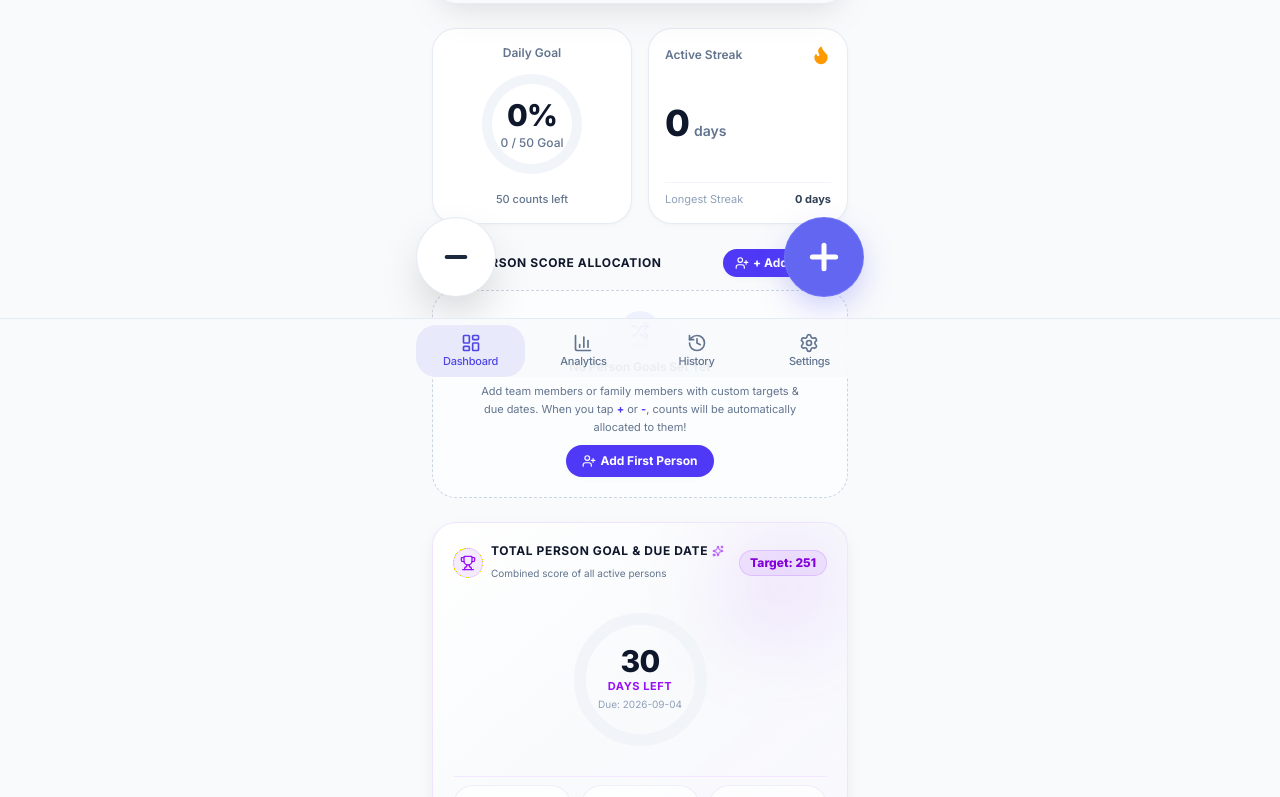
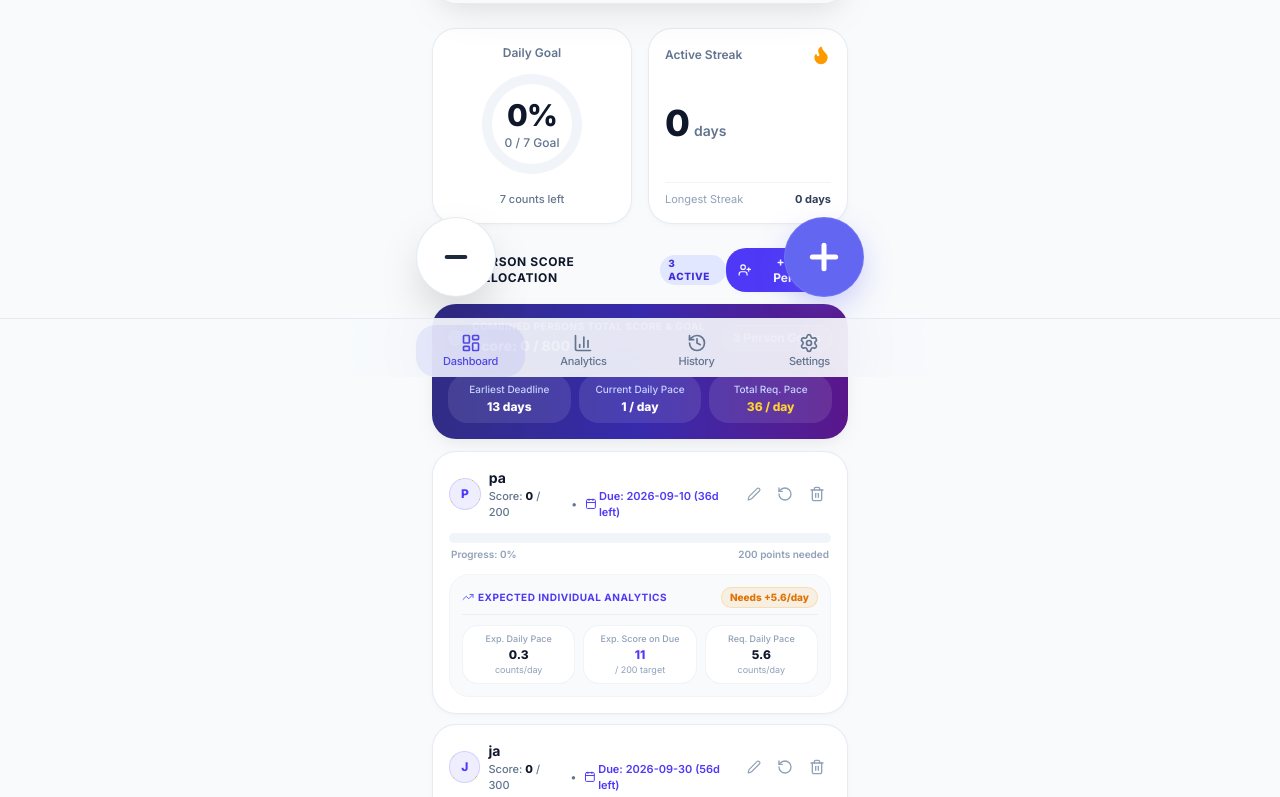
Before and after one commit to jaylimbasiya93/dailycounter, a React (Vite) app: page / in a window 1280 px wide. Shown: the part 423-1220 px from the top of the page. Built offline with nearby package versions, Linux system fonts and the light colour scheme.

Commit message:
feat: implement analytics dashboard with trend charts, hourly patterns, and calendar heatmap views

```diff
--- a/src/context/AppDataContext.tsx
+++ b/src/context/AppDataContext.tsx
@@ -1,7 +1,7 @@
 import React, { createContext, useContext, useState, useEffect, useMemo, type ReactNode } from 'react';
 import type { MomentumEntry, PersonTarget, AppSettings, TabType, DayLog, AnalyticsSummary, HourlyStat, WeekdayStat } from '../types';
-import { DEFAULT_SETTINGS, generateSeedEntries } from '../utils/mockData';
-import { getLocalDateStr, getDaysDifference, getFutureDateStr } from '../utils/date';
+import { DEFAULT_SETTINGS, DEFAULT_PERSONS, generateSeedEntries } from '../utils/mockData';
+import { getLocalDateStr, getDaysDifference, getFutureDateStr, getDueDateTimestamp } from '../utils/date';
 import { soundEffects } from '../utils/audio';
 import { hapticLight, hapticMedium, hapticSuccess } from '../utils/haptics';
 import confetti from 'canvas-confetti';
@@ -80,12 +80,15 @@ export const AppProvider: React.FC<{ children: ReactNode }> = ({ children }) =>
     try {
       const saved = localStorage.getItem(LOCAL_STORAGE_PERSONS_KEY);
       if (saved) {
-        return JSON.parse(saved);
+        const parsed = JSON.parse(saved);
+        if (Array.isArray(parsed) && parsed.length > 0) {
+          return parsed;
+        }
       }
     } catch {
       // Fallback
     }
-    return [];
+    return DEFAULT_PERSONS;
   });
 
   const [activeTab, setActiveTab] = useState<TabType>('dashboard');
@@ -602,12 +605,24 @@ export const AppProvider: React.FC<{ children: ReactNode }> = ({ children }) =>
 
     setEntries((prev) => [newEntry, ...prev]);
 
-    // Randomly allocate score to 1 person
+    // Allocate score to person whose due date is nearest
     setPersons((prevPersons) => {
       if (prevPersons.length === 0) return prevPersons;
-      const randIdx = Math.floor(Math.random() * prevPersons.length);
-      return prevPersons.map((p, idx) =>
-        idx === randIdx ? { ...p, score: p.score + amount } : p
+
+      let targetPerson = prevPersons[0];
+      let minTime = getDueDateTimestamp(targetPerson.dueDate);
+
+      for (let i = 1; i < prevPersons.length; i++) {
+        const p = prevPersons[i];
+        const pTime = getDueDateTimestamp(p.dueDate);
+        if (pTime < minTime) {
+          minTime = pTime;
+          targetPerson = p;
+        }
+      }
+
+      return prevPersons.map((p) =>
+        p.id === targetPerson.id ? { ...p, score: p.score + amount } : p
       );
     });
 
@@ -634,14 +649,27 @@ export const AppProvider: React.FC<{ children: ReactNode }> = ({ children }) =>
 
     setEntries((prev) => [newEntry, ...prev]);
 
-    // Randomly subtract score from 1 person
+    // Subtract score from person whose due date is nearest
     setPersons((prevPersons) => {
       if (prevPersons.length === 0) return prevPersons;
+
       const personsWithScore = prevPersons.filter((p) => p.score > 0);
       const candidates = personsWithScore.length > 0 ? personsWithScore : prevPersons;
-      const selected = candidates[Math.floor(Math.random() * candidates.length)];
+
+      let targetPerson = candidates[0];
+      let minTime = getDueDateTimestamp(targetPerson.dueDate);
+
+      for (let i = 1; i < candidates.length; i++) {
+        const p = candidates[i];
+        const pTime = getDueDateTimestamp(p.dueDate);
+        if (pTime < minTime) {
+          minTime = pTime;
+          targetPerson = p;
+        }
+      }
+
       return prevPersons.map((p) =>
-        p.id === selected.id ? { ...p, score: Math.max(0, p.score - amount) } : p
+        p.id === targetPerson.id ? { ...p, score: Math.max(0, p.score - amount) } : p
       );
     });
 
@@ -711,7 +739,7 @@ export const AppProvider: React.FC<{ children: ReactNode }> = ({ children }) =>
 
   const resetData = () => {
     setEntries([]);
-    setPersons([]);
+    setPersons(DEFAULT_PERSONS);
     setSettings(DEFAULT_SETTINGS);
     localStorage.removeItem(LOCAL_STORAGE_ENTRIES_KEY);
     localStorage.removeItem(LOCAL_STORAGE_SETTINGS_KEY);
--- a/src/utils/date.ts
+++ b/src/utils/date.ts
@@ -29,3 +29,18 @@ export function getDaysDifference(targetDateStr: string, fromDateStr: string = g
     return 30;
   }
 }
+
+export function getDueDateTimestamp(dueDateStr?: string): number {
+  if (!dueDateStr) return Infinity;
+  try {
+    const parts = dueDateStr.split('-').map(Number);
+    if (parts.length === 3 && !isNaN(parts[0]) && !isNaN(parts[1]) && !isNaN(parts[2])) {
+      return new Date(parts[0], parts[1] - 1, parts[2]).getTime();
+    }
+    const parsed = Date.parse(dueDateStr);
+    if (!isNaN(parsed)) return parsed;
+  } catch {
+    // fallback
+  }
+  return Infinity;
+}
--- a/src/utils/mockData.ts
+++ b/src/utils/mockData.ts
@@ -1,9 +1,9 @@
-import type { MomentumEntry, AppSettings } from '../types';
+import type { MomentumEntry, AppSettings, PersonTarget } from '../types';
 import { getFutureDateStr } from './date';
 
 export const DEFAULT_SETTINGS: AppSettings = {
   valuePerMomentum: 50,
-  dailyGoal: 50,
+  dailyGoal: 7,
   lifetimeGoal: 251,
   dueDate: getFutureDateStr(30),
   reminderTime: '20:00',
@@ -12,6 +12,34 @@ export const DEFAULT_SETTINGS: AppSettings = {
   hapticsEnabled: true,
   userName: 'Jay',
 };
+
+export const DEFAULT_PERSONS: PersonTarget[] = [
+  {
+    id: 'person-pa',
+    name: 'pa',
+    score: 0,
+    target: 200,
+    dueDate: '2026-09-10',
+    createdAt: 1700000000000,
+  },
+  {
+    id: 'person-ja',
+    name: 'ja',
+    score: 0,
+    target: 300,
+    dueDate: '2026-09-30',
+    createdAt: 1700000000001,
+  },
+  {
+    id: 'person-hi',
+    name: 'hi',
+    score: 0,
+    target: 300,
+    dueDate: '2026-08-18',
+    createdAt: 1700000000002,
+  },
+];
+
 
 // Generate 60 days of realistic historical seed data
 export function generateSeedEntries(): MomentumEntry[] {
--- a/src/views/AnalyticsView.tsx
+++ b/src/views/AnalyticsView.tsx
@@ -33,12 +33,22 @@ import {
 import { motion } from 'framer-motion';
 
 export const AnalyticsView: React.FC = () => {
-  const { dayLogs, analytics, settings, todayDateStr } = useApp();
+  const { dayLogs, analytics, settings, todayDateStr, weeklyAverage } = useApp();
 
   type PeriodType = 'hourly_all' | 'hourly_today' | 'weekly' | 'monthly' | 'cumulative';
   const [selectedPeriod, setSelectedPeriod] = useState<PeriodType>('hourly_all');
   const [selectedCalendarMonth, setSelectedCalendarMonth] = useState<Date>(new Date());
   const [allTimeHourlyMode, setAllTimeHourlyMode] = useState<'avg' | 'total'>('avg');
+
+  const currentPace = useMemo(() => {
+    const pace = Math.max(
+      1,
+      analytics.dailyAverage,
+      weeklyAverage,
+      settings.dailyGoal
+    );
+    return Math.round(pace * 10) / 10;
+  }, [analytics.dailyAverage, weeklyAverage, settings.dailyGoal]);
 
   // 1. All-time Hourly Average & Total Data (0..23 hours)
   const allTimeHourlyChartData = useMemo(() => {
@@ -607,9 +617,14 @@ export const AnalyticsView: React.FC = () => {
         <div className="flex items-center justify-between">
           <div className="flex items-center space-x-2">
             <CalendarIcon className="w-4 h-4 text-accent-500" />
-            <h3 className="text-xs font-bold uppercase tracking-wider text-slate-600 dark:text-zinc-400">
-              Monthly Calendar Log
-            </h3>
+            <div>
+              <h3 className="text-xs font-bold uppercase tracking-wider text-slate-600 dark:text-zinc-400">
+                Monthly Calendar Log
+              </h3>
+              <span className="text-[10px] text-slate-400 block font-medium">
+                Pace: <strong className="text-indigo-600 dark:text-indigo-400">{currentPace}</strong> cnts/day (₹{Math.round(currentPace * settings.valuePerMomentum)}/day)
+              </span>
+            </div>
           </div>
           <div className="flex items-center space-x-1">
             <button
@@ -641,34 +656,44 @@ export const AnalyticsView: React.FC = () => {
           ))}
         </div>
 
-        {/* Calendar Grid */}
+        {/* Calendar Grid with Value & Amount below date based on pace */}
         <div className="grid grid-cols-7 gap-1 text-center text-xs">
           {calendarDays.map((item, idx) => {
             if (!item.day) {
-              return <div key={idx} className="h-8" />;
+              return <div key={idx} className="h-14" />;
             }
 
             const isToday = item.date === todayDateStr;
             const hasActivity = item.count > 0;
             const hitGoal = item.count >= settings.dailyGoal;
 
+            const displayValue = hasActivity ? item.count : Math.round(currentPace);
+            const displayAmount = displayValue * settings.valuePerMomentum;
+
             return (
               <div
                 key={idx}
-                className={`h-8 rounded-xl flex flex-col items-center justify-center transition-all ${
+                className={`py-1.5 px-0.5 min-h-[54px] rounded-xl flex flex-col items-center justify-between transition-all border ${
                   isToday
-                    ? 'ring-2 ring-accent-500 font-bold'
+                    ? 'ring-2 ring-indigo-500 bg-indigo-500/10 border-indigo-500/40 font-bold'
                     : hitGoal
-                    ? 'bg-emerald-500/10 text-emerald-600 dark:text-emerald-400'
+                    ? 'bg-emerald-500/10 border-emerald-500/20 text-emerald-600 dark:text-emerald-400'
                     : hasActivity
-                    ? 'bg-slate-100 dark:bg-zinc-800/80 text-slate-800 dark:text-zinc-200'
-                    : 'text-slate-400 dark:text-zinc-600'
+                    ? 'bg-slate-100 dark:bg-zinc-800/80 border-slate-200 dark:border-zinc-700 text-slate-800 dark:text-zinc-200'
+                    : 'bg-slate-50/60 dark:bg-zinc-950/60 border-slate-100 dark:border-zinc-800/50 text-slate-500 dark:text-zinc-400'
                 }`}
               >
-                <span>{item.day}</span>
-                {hasActivity && (
-                  <span className="w-1 h-1 rounded-full bg-accent-500 -mt-0.5" />
-                )}
+                <span className="text-[11px] font-black leading-none">{item.day}</span>
+
+                {/* 2 Things below date: 1. Value (Count), 2. Amount (₹) */}
+                <div className="flex flex-col items-center leading-tight mt-0.5">
+                  <span className="text-[9px] font-extrabold text-indigo-600 dark:text-indigo-300">
+                    {displayValue} val
+                  </span>
+                  <span className="text-[8.5px] font-bold text-emerald-600 dark:text-emerald-400">
+                    ₹{displayAmount}
+                  </span>
+                </div>
               </div>
             );
           })}
```
